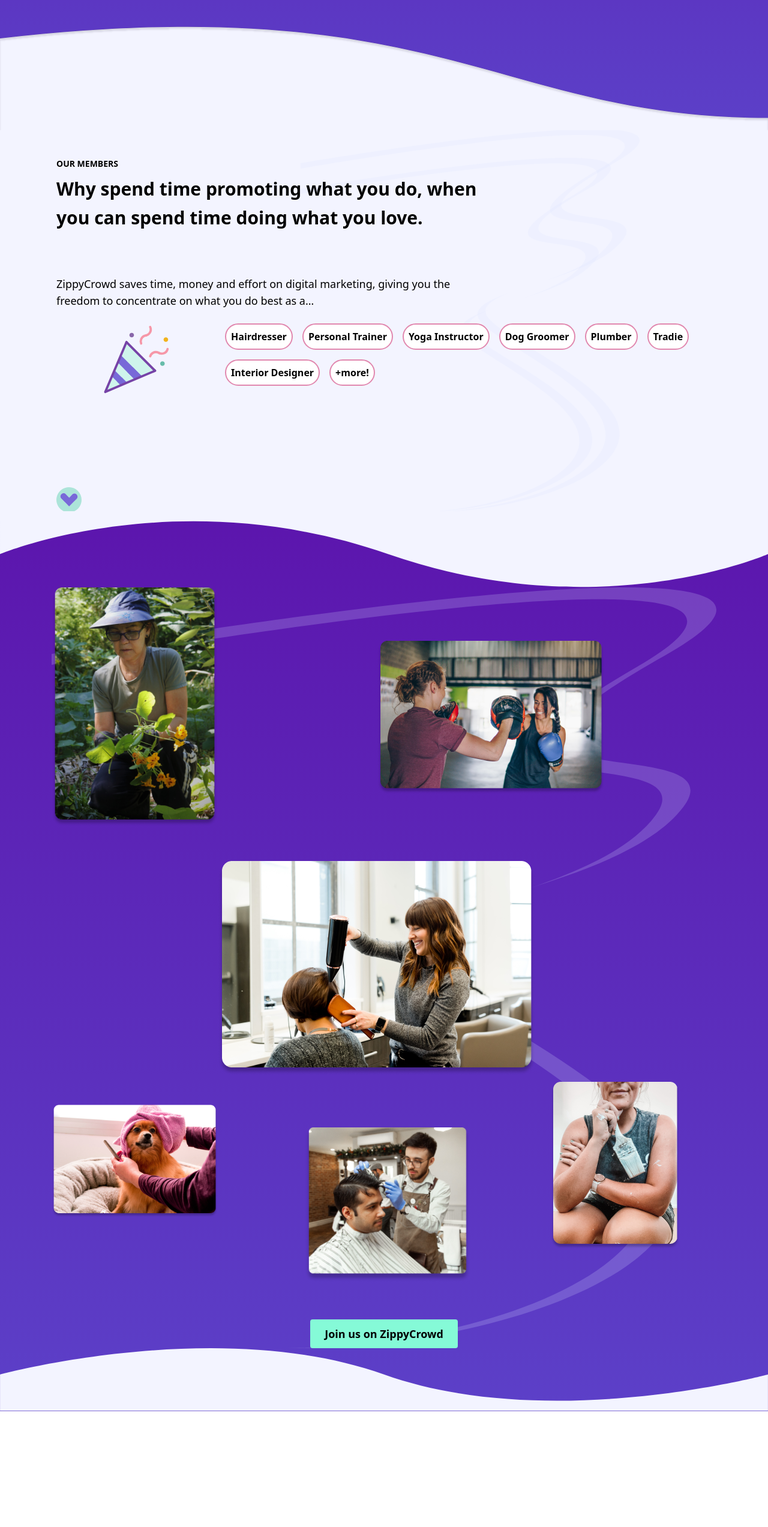
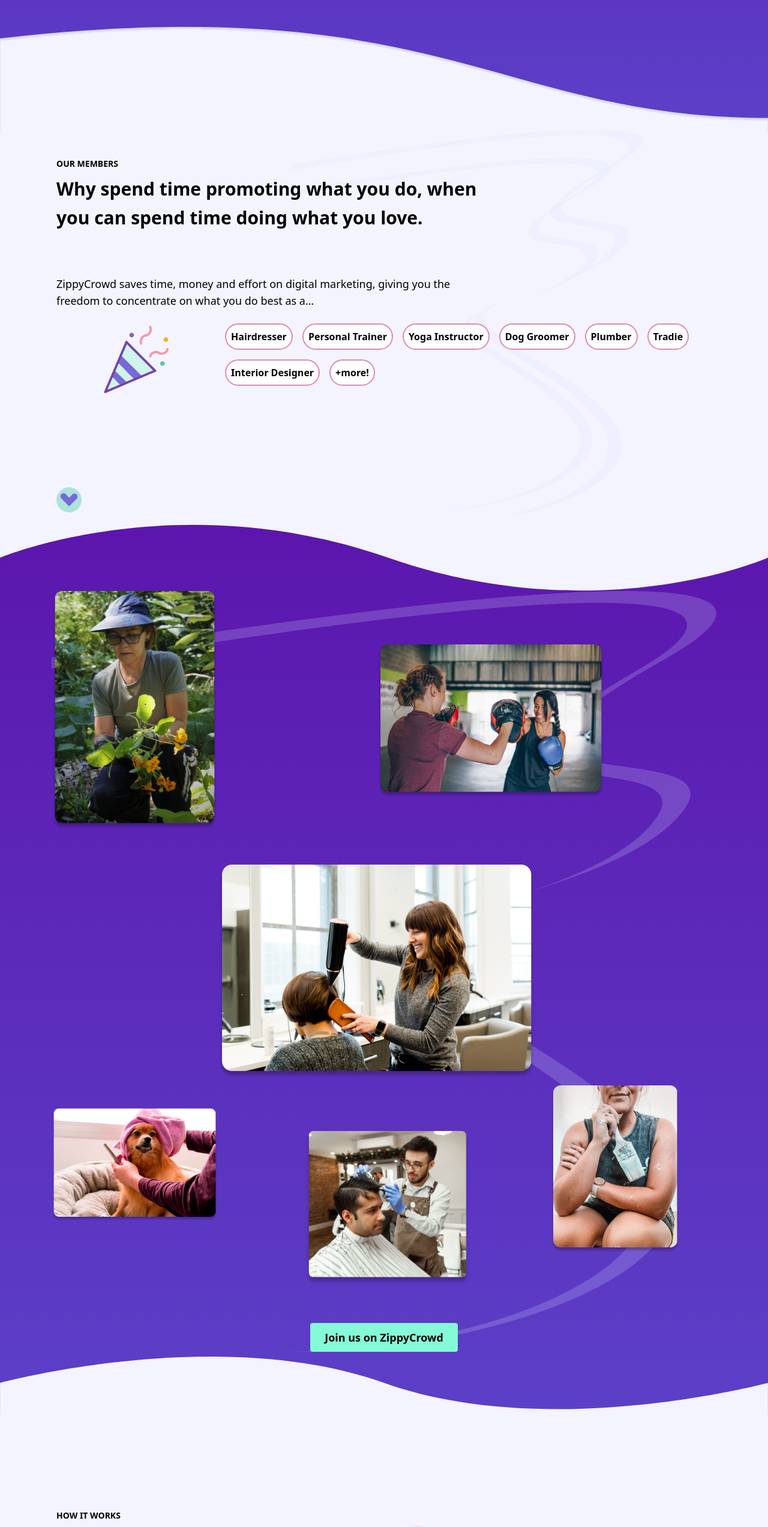
Before and after one commit to gkumar-pandey/Zippy-crowd, a Next.js app: page / in a window 1280 px wide. Shown: the part 827-3372 px from the top of the page at 60% size. Before the commit the page ends 3179 px from the top, so only its background shows below. Built offline with nearby package versions, Linux system fonts and the light colour scheme; a web font is replaced by a local one.

Commit message:
refact: refactor the code

```diff
--- a/components/homepage/components/wave/wave-one-svg/wave-one-top.component.tsx
+++ b/components/homepage/components/wave/wave-one-svg/wave-one-top.component.tsx
@@ -2,7 +2,7 @@ import { wave1Xl, wave1md, wave1Xs } from "@/public"
 
 export const Wave1Top = () => {
     return (
-        <div>
+        <div   >
             <img
                 src={wave1Xl}
                 alt="wave-1-xl"
--- a/components/homepage/components/wave/wave-two-svg/wave-two-bottom.component.tsx
+++ b/components/homepage/components/wave/wave-two-svg/wave-two-bottom.component.tsx
@@ -2,7 +2,7 @@ import { wave2BottomMd, wave2BottomXs, wave2BottomXl } from "@/public"
 
 export const Wave2Bottom = () => {
     return (
-        <div>
+        <div className="pt-2 mb-[-10px]" >
             <img
                 src={wave2BottomXl}
                 alt="wave2-bottom"
--- a/components/homepage/index.tsx
+++ b/components/homepage/index.tsx
@@ -14,19 +14,19 @@ import {
 
 export function HomePage() {
     return (
-        <>
+        <div   >
             <Navbar />
             <HeroSection />
             <MemberSection />
             <JoinZippy />
-            {/* <HowItWorkSection />
-            <YogaSection />
+            <HowItWorkSection />
+            {/* <YogaSection />
             <HowZippyHelpSection />
             <SignUpSection />
             <AboutSection />
             <FAQSection />
             <CTA />
             <Footer /> */}
-        </>
+        </div>
     )
 }
--- a/components/homepage/sections/how-it-works/how-it-work.section.tsx
+++ b/components/homepage/sections/how-it-works/how-it-work.section.tsx
@@ -8,7 +8,6 @@ import {
     FeatureImg3Back,
     FeatureImg3Front,
 } from "@/public"
-import Image from "next/image"
 
 export const HowItWorkSection = () => {
     return (
@@ -37,12 +36,12 @@ export const HowItWorkSection = () => {
                         </div>
                         <div className=" flex items-center justify-center  ">
                             <div className="relative w-[90%]">
-                                <Image
+                                <img
                                     src={FeatureImg1Front}
                                     alt="front-feature-image"
                                     className="absolute"
                                 />
-                                <Image
+                                <img
                                     src={FeatureImg1Back}
                                     alt="back-feature-image"
                                 />
@@ -72,12 +71,12 @@ export const HowItWorkSection = () => {
                         </div>
                         <div className=" flex items-center justify-center  ">
                             <div className="relative w-[90%]">
-                                <Image
+                                <img
                                     src={FeatureImg2Front}
                                     alt="front-feature-image"
                                     className="absolute"
                                 />
-                                <Image
+                                <img
                                     src={FeatureImg2Back}
                                     alt="back-feature-image"
                                 />
@@ -107,12 +106,12 @@ export const HowItWorkSection = () => {
                         </div>
                         <div className=" flex items-center justify-center ">
                             <div className="relative">
-                                <Image
+                                <img
                                     src={FeatureImg3Front}
                                     alt="feature-image-front"
                                     className="absolute"
                                 />
-                                <Image
+                                <img
                                     src={FeatureImg3Back}
                                     alt="feature-image-back"
                                 />
--- a/components/homepage/sections/join-zippy/join-zippy.section.tsx
+++ b/components/homepage/sections/join-zippy/join-zippy.section.tsx
@@ -16,7 +16,7 @@ import Image from "next/image"
 export const JoinZippy = () => {
     return (
         <section className=" gradient-top-to-bottom mt-02">
-            <div>
+            <div className="mt-[-20px]" >
                 <Wave2Top />
             </div>
             <Container>
--- a/components/homepage/sections/members/member.section.tsx
+++ b/components/homepage/sections/members/member.section.tsx
@@ -15,7 +15,7 @@ export const MemberSection = () => {
         "+more!",
     ]
     return (
-        <section className="pt-12 bg-[#F3F4FF] mt-02" id="member-section">
+        <section className="pt-12 pb-6 bg-[#F3F4FF] mt-02" id="member-section">
             <Container>
                 <div id="member-section">
                     <div>
```
